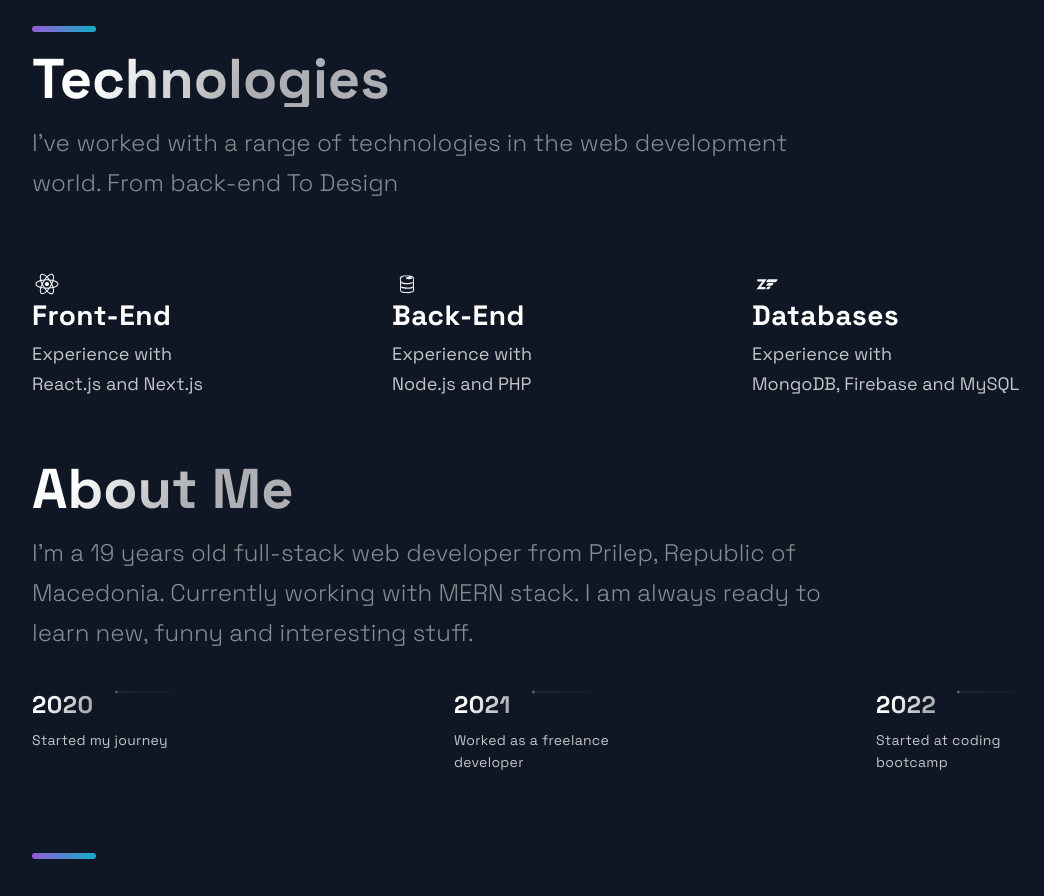
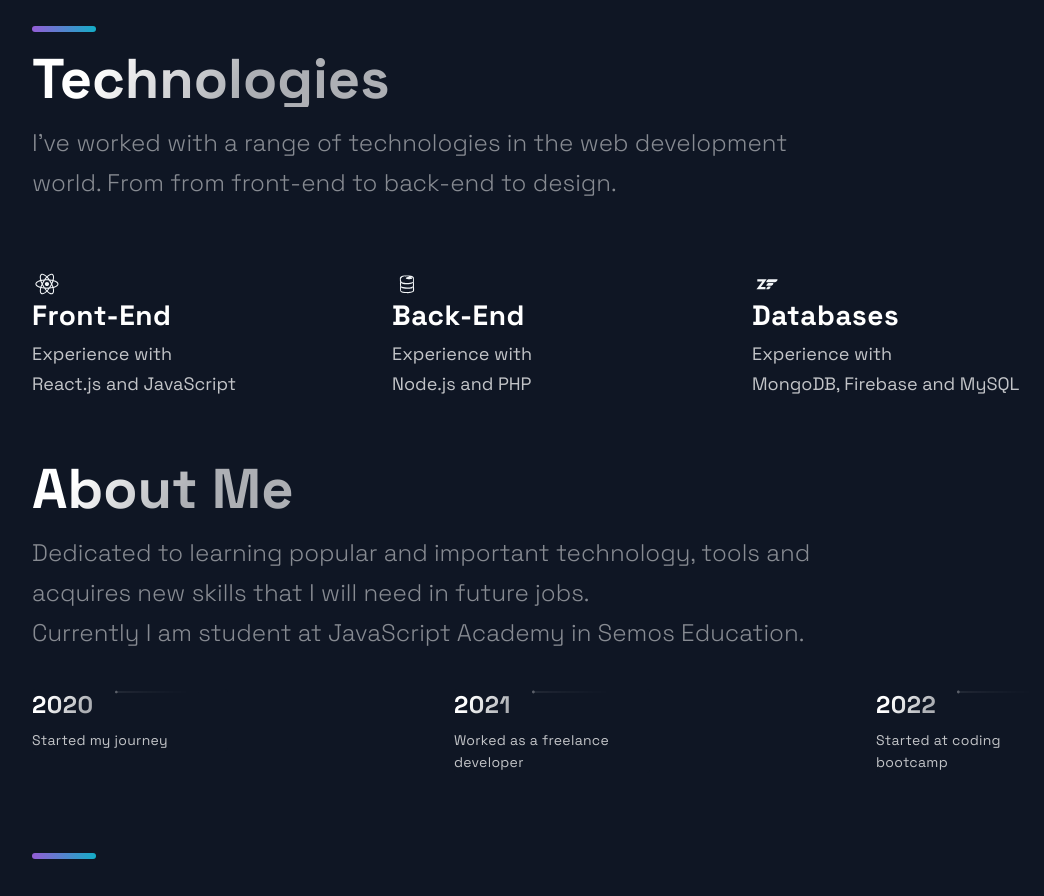
Before and after one commit to HristijanGjorgjioski/DevFolio, a Next.js app: page / in a window 1280 px wide. Shown: the part 2640-3536 px from the top of the page, without its empty margins (88-1132 px from the left). Built offline with nearby package versions, Linux system fonts and the light colour scheme.

Commit message:
Updating some infos about me

```diff
--- a/src/components/Header/Header.js
+++ b/src/components/Header/Header.js
@@ -35,7 +35,7 @@ const Header = () =>  (
       <SocialIcons href="https://github.com/HristijanGjorgjioski">
         <AiFillGithub size="3rem" />
       </SocialIcons>
-      <SocialIcons href="https://linkedin.com/in/gorgioski-hristijan-24a51a20b/">
+      <SocialIcons href="https://www.linkedin.com/in/gjorgjioski-c-hristijan-24a51a20b/">
         <AiFillLinkedin size="3rem" />
       </SocialIcons>
       <SocialIcons href="https://instagram.com/gorgioski_/">
--- a/src/components/Technologies/Technologies.js
+++ b/src/components/Technologies/Technologies.js
@@ -10,7 +10,7 @@ const Technologies = () =>  (
     <SectionTitle>Technologies</SectionTitle>
     <SectionText>
       I've worked with a range of technologies in the web development world.
-      From back-end To Design
+      From from front-end to back-end to design.
     </SectionText>
     <List>
       <ListItem>
@@ -18,7 +18,7 @@ const Technologies = () =>  (
         <ListContainer>
           <ListTitle>Front-End</ListTitle>
           <ListParagraph>
-            Experience with <br /> React.js and Next.js
+            Experience with <br /> React.js and JavaScript
           </ListParagraph>
         </ListContainer>
       </ListItem>
--- a/src/components/TimeLine/TimeLine.js
+++ b/src/components/TimeLine/TimeLine.js
@@ -46,7 +46,8 @@ const Timeline = () => {
     <Section id="about">
       <SectionTitle>About Me</SectionTitle>
       <SectionText>
-        I'm a 19 years old full-stack web developer from Prilep, Republic of Macedonia. Currently working with MERN stack. I am always ready to learn new, funny and interesting stuff.
+        Dedicated to learning popular and important technology, tools and acquires new skills that I will need in future jobs. <br />
+        Currently I am student at JavaScript Academy in Semos Education.
       </SectionText>
       <CarouselContainer ref={carouselRef} onScroll={handleScroll}>
         <>
```
